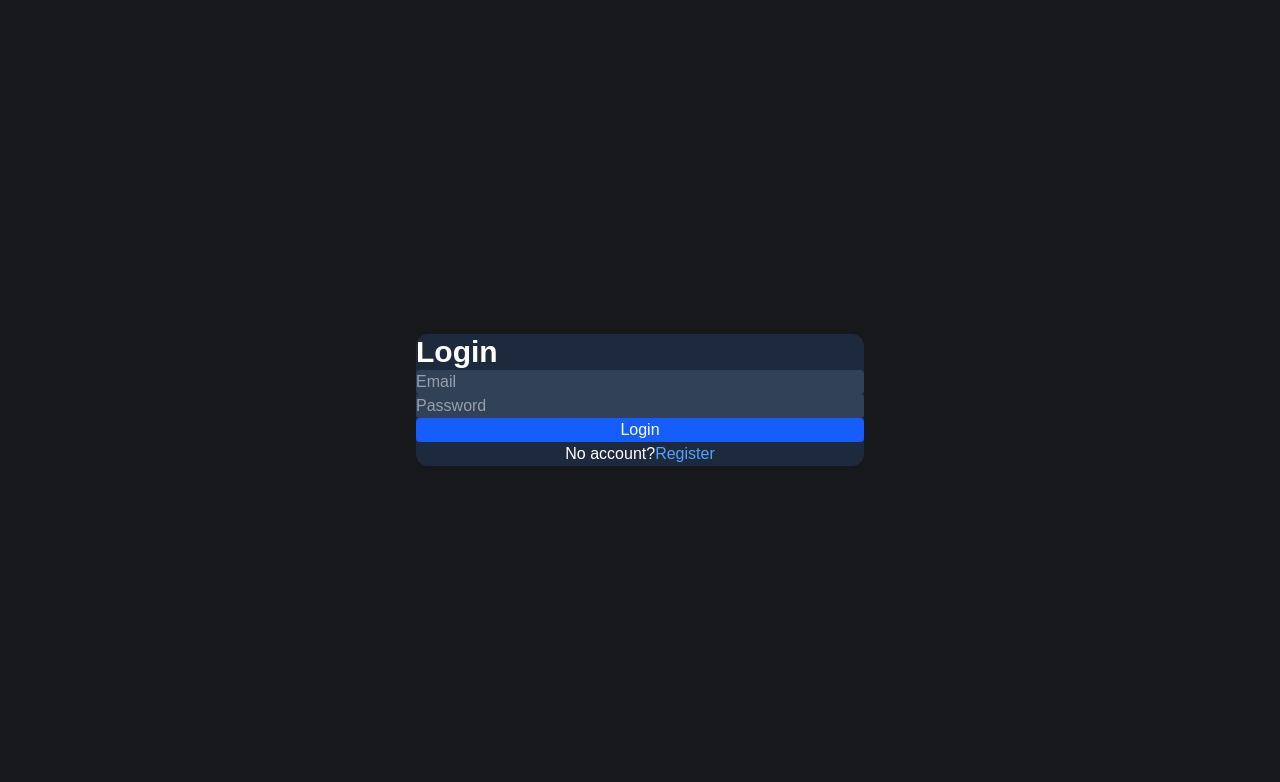
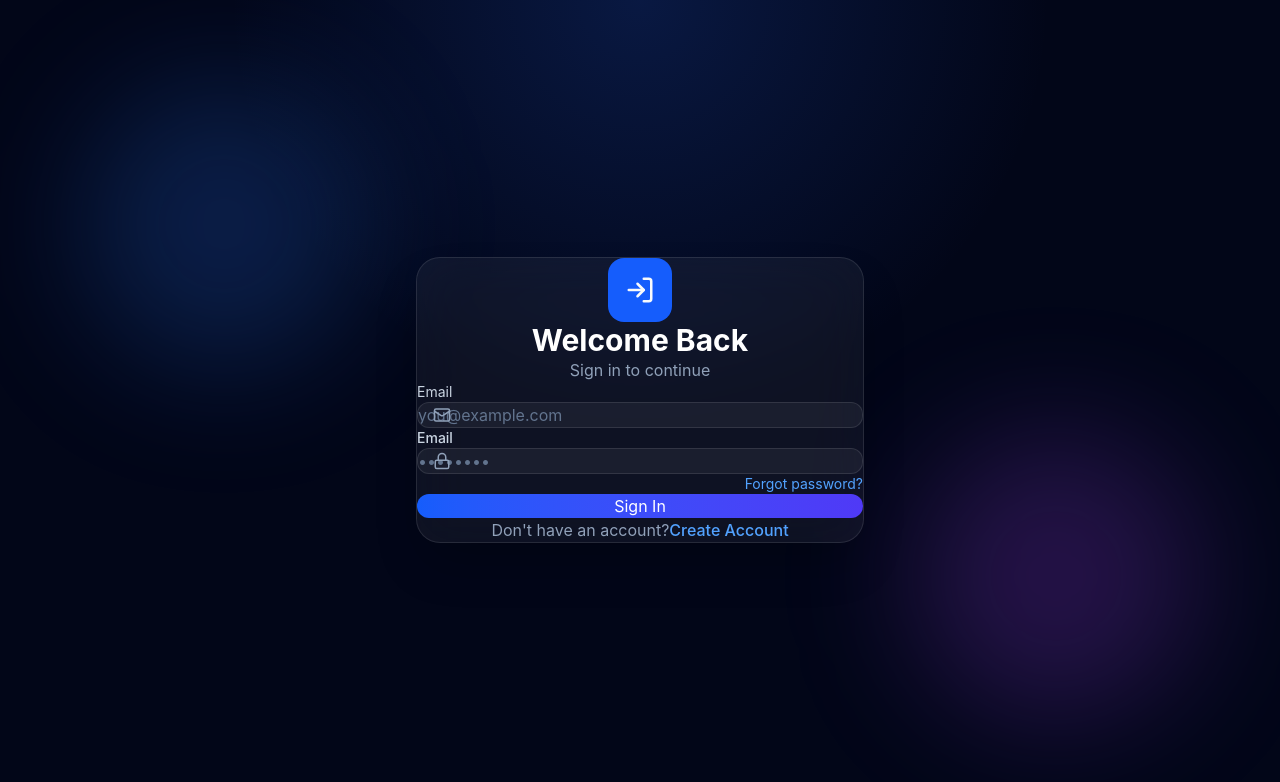
Before and after one commit to tejayy/NotesApp-Frontend, a React (Vite) app: page /auth/login in a window 1280 px wide. Shown: the top 782 px of the page. Built offline with nearby package versions, Linux system fonts and the light colour scheme.

Commit message:
login/signup fixed

```diff
--- a/src/App.tsx
+++ b/src/App.tsx
@@ -4,6 +4,7 @@ import LoginPage from "./pages/auth/LoginPage";
 import RegisterPage from "./pages/auth/RegisterPage";
 import ProtectedRoute from "./routes/ProtectedRoute";
 import DashboardPage from "./pages/dashboard/DashboardPage";
+import SignUpPage from "./pages/auth/RegisterPage";
 
 const App = () => {
   return (
@@ -22,8 +23,8 @@ const App = () => {
           path="/"
           element={<h1 className="text-3xl font-bold underline">Notes App</h1>}
         />
-        <Route path="auth/login" element={<LoginPage />} />
-        <Route path="auth/signup" element={<RegisterPage />} />
+        <Route path="/auth/login" element={<LoginPage />} />
+        <Route path="/auth/signup" element={<SignUpPage />} />
       </Routes>
     </>
   );
--- a/src/index.css
+++ b/src/index.css
@@ -1,13 +1,123 @@
 @import "tailwindcss";
 
-* {
+/* Smooth scrolling */
+html {
+  scroll-behavior: smooth;
+}
+
+/* Theme Variables */
+:root {
+  --background: #020617;
+  --foreground: #f8fafc;
+  --card: rgba(255, 255, 255, 0.05);
+  --border: rgba(255, 255, 255, 0.1);
+  --primary: #3b82f6;
+}
+
+/* Reset */
+*,
+*::before,
+*::after {
+  box-sizing: border-box;
   margin: 0;
   padding: 0;
-  box-sizing: border-box;
 }
 
+* {
+  border-color: var(--border);
+}
+
+/* Body */
 body {
-  background-color: #17181c;
-  color: white;
-  font-family: sans-serif;
+  min-height: 100vh;
+  background:
+    radial-gradient(
+      circle at top,
+      rgba(59, 130, 246, 0.15),
+      transparent 35%
+    ),
+    radial-gradient(
+      circle at bottom right,
+      rgba(168, 85, 247, 0.12),
+      transparent 30%
+    ),
+    var(--background);
+
+  color: var(--foreground);
+
+  font-family:
+    Inter,
+    system-ui,
+    -apple-system,
+    BlinkMacSystemFont,
+    sans-serif;
+
+  text-rendering: optimizeLegibility;
+  -webkit-font-smoothing: antialiased;
 }
+
+/* Better Images */
+img,
+picture,
+video,
+canvas,
+svg {
+  display: block;
+  max-width: 100%;
+}
+
+/* Form Elements */
+input,
+button,
+textarea,
+select {
+  font: inherit;
+}
+
+/* Better Selection */
+::selection {
+  background: rgba(59, 130, 246, 0.4);
+}
+
+/* Scrollbar */
+::-webkit-scrollbar {
+  width: 10px;
+}
+
+::-webkit-scrollbar-track {
+  background: #0f172a;
+}
+
+::-webkit-scrollbar-thumb {
+  background: #334155;
+  border-radius: 999px;
+}
+
+::-webkit-scrollbar-thumb:hover {
+  background: #475569;
+}
+
+/* Nice focus ring */
+:focus-visible {
+  outline: 2px solid var(--primary);
+  outline-offset: 2px;
+}
+
+/* Utility classes */
+.glass {
+  background: rgba(255, 255, 255, 0.04);
+  backdrop-filter: blur(16px);
+  border: 1px solid rgba(255, 255, 255, 0.08);
+}
+
+.gradient-text {
+  background: linear-gradient(
+    to right,
+    #60a5fa,
+    #818cf8,
+    #c084fc
+  );
+
+  -webkit-background-clip: text;
+  -webkit-text-fill-color: transparent;
+}
--- a/src/pages/auth/LoginPage.tsx
+++ b/src/pages/auth/LoginPage.tsx
@@ -2,6 +2,7 @@
 
 import { useState } from "react";
 import { Link, useNavigate } from "react-router-dom";
+import { Mail, Lock, LogIn } from "lucide-react";
 import { useAuthStore } from "../../store/authStore";
 import api from "../../api/axios";
 import toast from "react-hot-toast";
@@ -14,19 +15,22 @@ function LoginPage() {
   const [password, setPassword] = useState("");
   const [loading, setLoading] = useState(false);
 
-  const handleSubmit = async (e: React.SubmitEvent) => {
+  const handleSubmit = async (e: React.FormEvent) => {
     e.preventDefault();
 
     try {
       setLoading(true);
 
-      const response = await api.post("auth/login", { email, password });
+      const response = await api.post("auth/login", {
+        email,
+        password,
+      });
 
       setToken(response.data.token);
-      toast.success("Login Successfully");
+      toast.success("Welcome Back 🚀");
       navigate("/dashboard");
     } catch (error) {
-      toast.error("Invalid Creds");
+      toast.error("Invalid Credentials");
       console.log(error);
     } finally {
       setLoading(false);
@@ -34,41 +38,98 @@ function LoginPage() {
   };
 
   return (
-    <div className="min-h-screen flex items-center justify-center px-4">
-      <div className="w-full max-w-md bg-slate-800 p-8 rounded-xl">
-        <h1 className="text-3xl font-bold mb-6">Login</h1>
+    <div className="relative min-h-screen overflow-hidden bg-slate-950 flex items-center justify-center px-4">
+      {/* Background Effects */}
+      <div className="absolute inset-0 bg-[radial-gradient(circle_at_top,#2563eb33,transparent_40%)]" />
+      <div className="absolute top-20 left-20 h-72 w-72 rounded-full bg-blue-500/20 blur-3xl" />
+      <div className="absolute bottom-20 right-20 h-72 w-72 rounded-full bg-purple-500/20 blur-3xl" />
 
-        <form onSubmit={handleSubmit} className="space-y-4">
+      <div className="relative w-full max-w-md">
+        <div className="backdrop-blur-xl bg-white/5 border border-white/10 rounded-3xl p-8 shadow-2xl">
+          {/* Logo */}
+          <div className="text-center mb-8">
+            <div className="inline-flex h-16 w-16 items-center justify-center rounded-2xl bg-blue-600 mb-4">
+              <LogIn size={30} />
+            </div>
+
+            <h1 className="text-3xl font-bold text-white">Welcome Back</h1>
+
+            <p className="text-slate-400 mt-2">Sign in to continue</p>
+          </div>
+
+          <form onSubmit={handleSubmit} className="space-y-5">
+            {/* Email */}
+            <div>
+              <label className="text-sm text-slate-300 mb-2 block">Email</label>
+
+              <div className="relative">
+                <Mail
+                  size={18}
+                  className="absolute left-4 top-1/2 -translate-y-1/2 text-slate-400"
+                />
+
                 <input
                   type="email"
-            placeholder="Email"
-            className="w-full p-3 rounded bg-slate-700"
+                  placeholder="you@example.com"
                   value={email}
                   onChange={(e) => setEmail(e.target.value)}
+                  className="w-full pl-12 pr-4 py-3 rounded-xl bg-white/5 border border-white/10 text-white placeholder:text-slate-500 outline-none focus:border-blue-500 focus:ring-2 focus:ring-blue-500/20"
+                />
+              </div>
+            </div>
+
+            {/* Password */}
+            <div className="space-y-2">
+              <label className="block text-sm font-medium text-slate-300">
+                Email
+              </label>
+
+              <div className="relative">
+                <Lock
+                  size={18}
+                  className="absolute left-4 top-1/2 -translate-y-1/2 text-slate-400"
                 />
 
                 <input
                   type="password"
-            placeholder="Password"
-            className="w-full p-3 rounded bg-slate-700"
+                  placeholder="••••••••"
                   value={password}
                   onChange={(e) => setPassword(e.target.value)}
+                  className="w-full pl-12 pr-4 py-3 rounded-xl bg-white/5 border border-white/10 text-white placeholder:text-slate-500 outline-none focus:border-blue-500 focus:ring-2 focus:ring-blue-500/20"
                 />
+              </div>
+            </div>
 
+            {/* Forgot Password */}
+            <div className="flex justify-end">
+              <Link
+                to="/forgot-password"
+                className="text-sm text-blue-400 hover:text-blue-300"
+              >
+                Forgot password?
+              </Link>
+            </div>
+
+            {/* Button */}
             <button
               type="submit"
               disabled={loading}
-            className="w-full bg-blue-600 p-3 rounded"
+              className="w-full py-3 rounded-xl bg-gradient-to-r from-blue-600 to-indigo-600 font-semibold text-white transition hover:scale-[1.02] hover:shadow-lg hover:shadow-blue-500/30 disabled:opacity-50"
             >
-            {loading ? "Logging in..." : "Login"}
+              {loading ? "Signing In..." : "Sign In"}
             </button>
-          <p className="text-center mt-4">
-            No account?
-            <Link to="/register" className="text-blue-400 ml-2">
-              Register
+          </form>
+
+          <div className="mt-8 text-center text-slate-400">
+            Don't have an account?
+            <Link
+              to="/auth/signup"
+              className="ml-2 text-blue-400 hover:text-blue-300 font-medium"
+            >
+              Create Account
             </Link>
-          </p>
-        </form>
+          </div>
+        </div>
       </div>
     </div>
   );
--- a/src/pages/auth/RegisterPage.tsx
+++ b/src/pages/auth/RegisterPage.tsx
@@ -5,9 +5,8 @@ import api from "../../api/axios";
 import toast from "react-hot-toast";
 import { Link, useNavigate } from "react-router-dom";
 
-function RegisterPage() {
+function SignUpPage() {
   const navigate = useNavigate();
-  const [name, setName] = useState("");
   const [email, setEmail] = useState("");
   const [password, setPassword] = useState("");
   const [loading, setLoading] = useState(false);
@@ -18,8 +17,7 @@ function RegisterPage() {
     try {
       setLoading(true);
 
-      await api.post("/auth/register", {
-        name,
+      await api.post("/auth/signup", {
         email,
         password,
       });
@@ -41,13 +39,6 @@ function RegisterPage() {
         <h1 className="text-3xl font-bold mb-6">Register</h1>
 
         <form onSubmit={handleSubmit} className="space-y-4">
-          <input
-            placeholder="Name"
-            className="w-full p-3 rounded bg-slate-700"
-            value={name}
-            onChange={(e) => setName(e.target.value)}
-          />
-
           <input
             placeholder="Email"
             className="w-full p-3 rounded bg-slate-700"
@@ -72,7 +63,7 @@ function RegisterPage() {
           </button>
           <p className="text-center mt-4">
             Already have an account?
-            <Link to="/login" className="text-blue-400 ml-2">
+            <Link to="/auth/login" className="text-blue-400 ml-2">
               Login
             </Link>
           </p>
@@ -82,4 +73,4 @@ function RegisterPage() {
   );
 }
 
-export default RegisterPage;
+export default SignUpPage;
```
Lines whose indentation alone changed are shown as unchanged.
